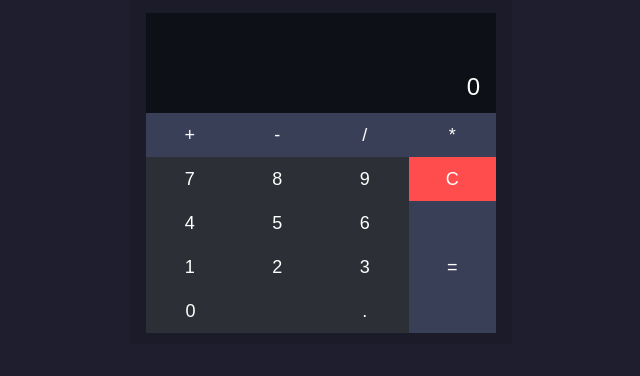
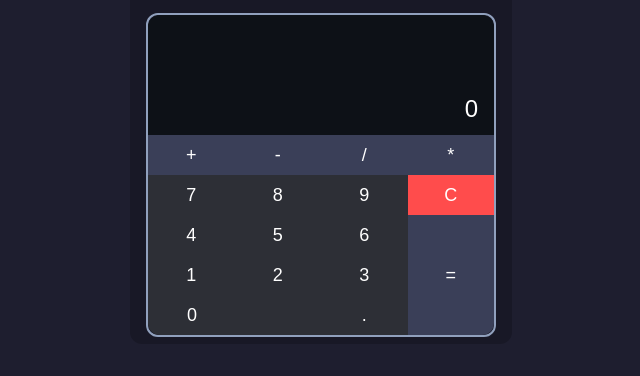
Before and after one commit to Sillor/simple-calculator, a plain HTML site: page index.html in a window 1280 px wide. Shown: the part 264-640 px from the top of the page, without its empty margins (319-959 px from the left). Drawn offline with Linux system fonts and the light colour scheme.

Commit message:
Update some styling

```diff
--- a/script.js
+++ b/script.js
@@ -20,6 +20,7 @@ function handleButtonClick(button) {
         operation += currentInput + " " + value
         currentInput = " "
         operationDisplay.textContent = operation
+        resultDisplay.textContent = " "
     } else if (button.classList.contains("equals")) {
         operation += " " + currentInput
         resultDisplay.textContent = eval(operation)
--- a/style.css
+++ b/style.css
@@ -19,13 +19,16 @@ p, button {
     max-width: 350px;
     height: 50dvh;
     padding: 0 16px 16px;
-    background-color: rgba(1, 1, 1, 0.1);
+    background-color: rgba(1, 1, 1, 0.2);
+    border-radius: 12px;
 }
 
 #calculator-container {
     display: flex;
     flex-direction: column;
     height: 80%;
+    border: #90a0bd 2px solid;
+    border-radius: 12px;
 }
 
 /* Display area */
@@ -35,6 +38,7 @@ p, button {
     align-items: flex-end;
     background-color: #0D1117;
     padding: 0 16px;
+    border-radius: 12px 12px 0 0;
 }
 
 /* Title and text */
@@ -46,14 +50,15 @@ p, button {
 
 #operation {
     font-size: 16px;
-    margin: 16px 0 8px 0;
+    margin: 24px 0 8px 0;
     color: #626262;
     min-height: 24px;
 }
 
 #result {
     font-size: 24px;
-    margin: 12px 0;
+    margin: 24px 0 8px 0;
+    min-height: 32px;
 }
 
 /* Buttons */
@@ -102,4 +107,9 @@ button:active {
     grid-column: 1 / 3;
     text-align: start;
     padding: 0 0 0 22.5%;
+    border-radius: 0 0 0 12px;
 }
+
+#btn-equals {
+    border-radius: 0 0 12px 0;
+}
```
